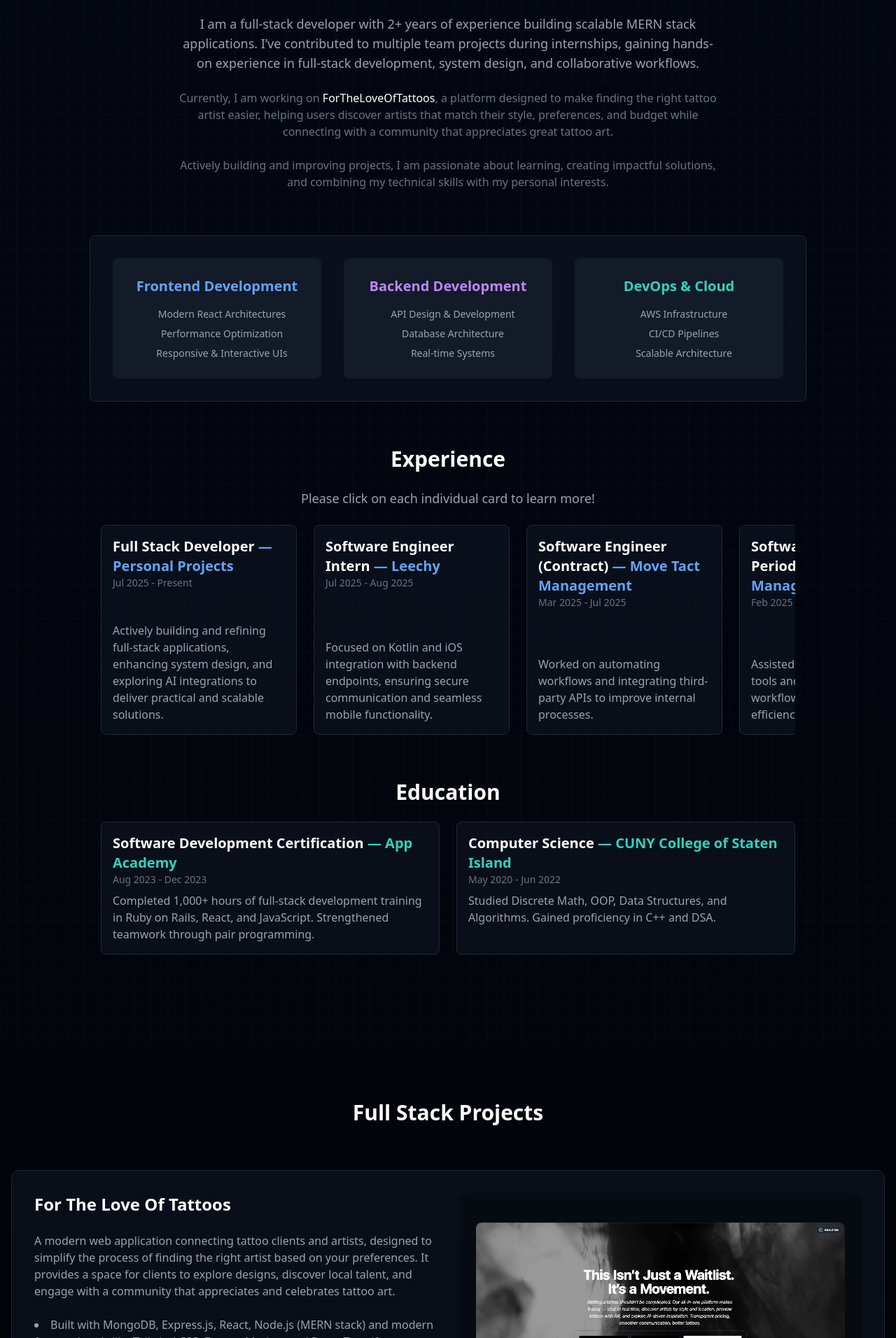
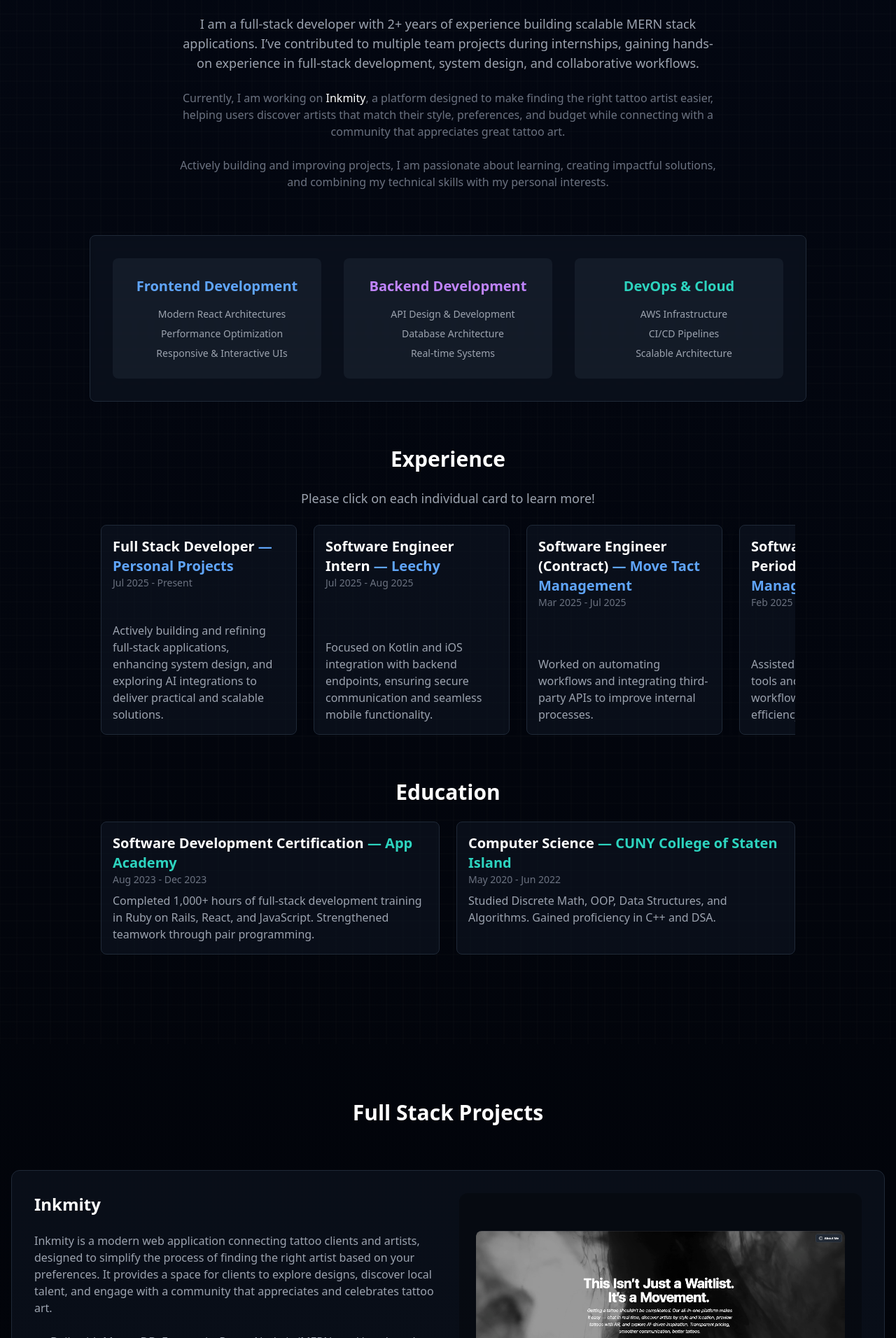
Before and after one commit to swejasonzhang/Portfolio, a Next.js app: page / in a window 1280 px wide. Shown: the part 268-2180 px from the top of the page at 70% size. Built offline with nearby package versions, Linux system fonts and the light colour scheme.

Commit message:
Update brand name

```diff
--- a/app/components/HeroSection.tsx
+++ b/app/components/HeroSection.tsx
@@ -231,12 +231,12 @@ export default function HeroSection() {
           <p className="text-sm md:text-base text-gray-500">
             Currently, I am working on{" "}
             <a
-              href="https://fortheloveoftattoos.vercel.app/"
+              href="https://inkmity.vercel.app/"
               target="_blank"
               rel="noopener noreferrer"
               className="relative inline-block"
             >
-              {Array.from("ForTheLoveOfTattoos").map((char, i) => (
+              {Array.from("Inkmity").map((char, i) => (
                 <motion.span
                   key={i}
                   initial={{ color: "rgba(255,255,255,0)" }}
@@ -335,7 +335,6 @@ export default function HeroSection() {
                 const cardWithGap = cardWidth + gap;
 
                 if (window.innerWidth < 640) {
-                  // Mobile: snap to nearest card
                   let closestIndex = Math.round(-currentX / cardWithGap);
                   if (closestIndex < 0) closestIndex = 0;
                   if (closestIndex > experienceTimeline.length - 1)
@@ -348,7 +347,6 @@ export default function HeroSection() {
                     damping: 18,
                   });
                 } else {
-                  // Desktop: regular drag
                   let clampedX = currentX;
                   if (clampedX > 0) clampedX = 0;
                   if (clampedX < -maxDrag) clampedX = -maxDrag;
--- a/app/components/ProjectsSection.tsx
+++ b/app/components/ProjectsSection.tsx
@@ -15,16 +15,16 @@ export default function ProjectsSection() {
 
   const projects = [
     {
-      title: "For The Love Of Tattoos",
+      title: "Inkmity",
       description:
-        "A modern web application connecting tattoo clients and artists, designed to simplify the process of finding the right artist based on your preferences. It provides a space for clients to explore designs, discover local talent, and engage with a community that appreciates and celebrates tattoo art.",
+        "Inkmity is a modern web application connecting tattoo clients and artists, designed to simplify the process of finding the right artist based on your preferences. It provides a space for clients to explore designs, discover local talent, and engage with a community that appreciates and celebrates tattoo art.",
       details: [
         "Built with MongoDB, Express.js, React, Node.js (MERN stack) and modern frontend tools like Tailwind CSS, Framer Motion, and React Toastify",
         "Features waitlist sign-up, responsive interactive UI, notifications, and planned AI enhancements like chatbot guidance and tattoo placement visualization",
       ],
-      live: "https://fortheloveoftattoos.vercel.app/",
-      github: "https://github.com/swejasonzhang/ForTheLoveOfTattoos",
-      image: "/assets/ForTheLoveOfTattoos.jpg",
+      live: "https://inkmity.vercel.app/",
+      github: "https://github.com/swejasonzhang/Inkmity",
+      image: "/assets/Inkmity.jpg",
     },
     {
       title: "Amazeon",
```
Also changed, not shown: public/assets/Inkmity.jpg (renamed from public/assets/ForTheLoveOfTattoos.jpg).
